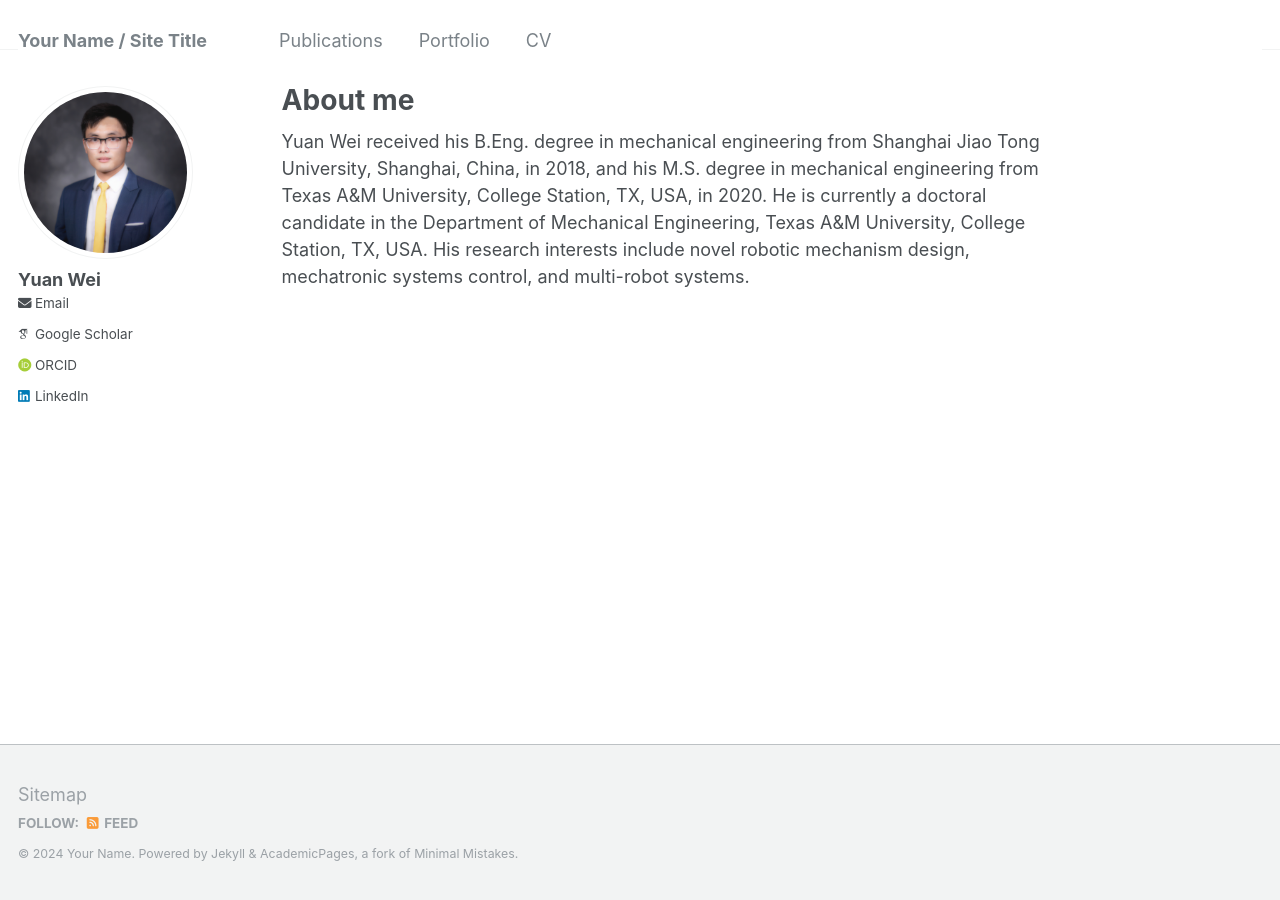
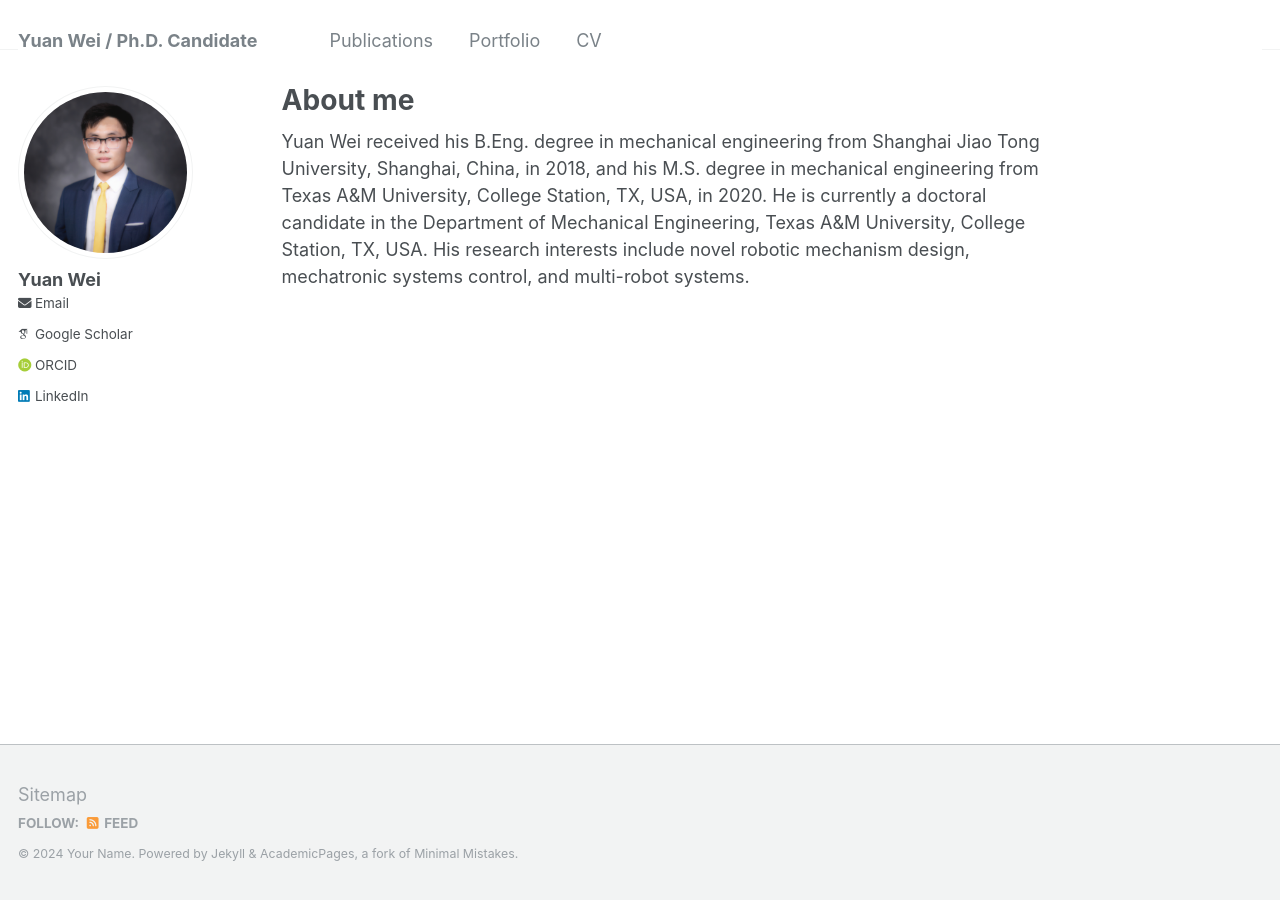
Before and after one commit to JET00wy/YuanWeiWebPage, a Jekyll site: the page built from _pages/about.md, in a window 1280 px wide. Built offline with Jekyll 4.4.1, drawn with Linux system fonts in a browser that asks for light colours; some web fonts are replaced.

Commit message:
Update _config.yml

```diff
--- a/_config.yml
+++ b/_config.yml
@@ -8,7 +8,7 @@
 
 # Basic Site Settings
 locale                   : "en-US"
-title                    : "Your Name / Site Title"
+title                    : "Yuan Wei / Ph.D. Candidate"
 title_separator          : "-"
 name                     : &name "Your Name"
 description              : &description "personal description"
@@ -56,7 +56,7 @@ author:
   keybase          : # Username
   instagram        : # Username
   lastfm           : # Username
-  linkedin         : "https://www.linkedin.com/in/yuan-wei-4a9a0b171/"
+  linkedin         : "https://www.linkedin.com/in/yuan-wei-4a9a0b171"
   mastodon         : # URL
   medium           : # URL
   pinterest        : # Username
```
